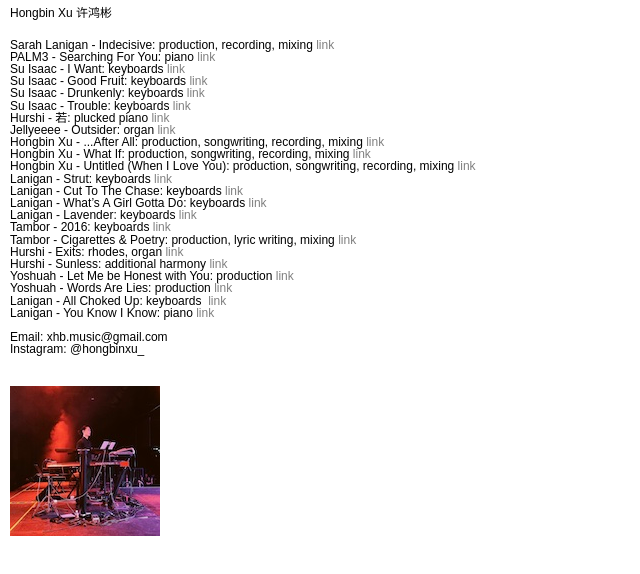
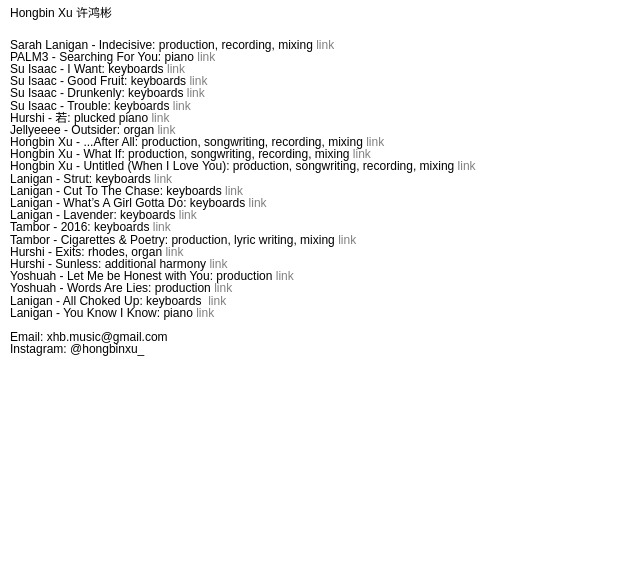
Before and after one commit to hongbinx/hongbinx.github.io, a plain HTML site: page index.html in a window 1280 px wide. Shown: the whole page, without its empty margins (0-640 px from the left). Drawn offline with Linux system fonts and the light colour scheme.

Commit message:
Update index.html

```diff
--- a/index.html
+++ b/index.html
@@ -90,10 +90,6 @@
 	<br>
 	<p>Email: xhb.music@gmail.com</a></p>
 	<p>Instagram: @hongbinxu_</a></p>
-	<br>
-        <div class="image-container">
-            <img src="content2.jpeg">
-        </div>
     </div>
 
     <script>
```
